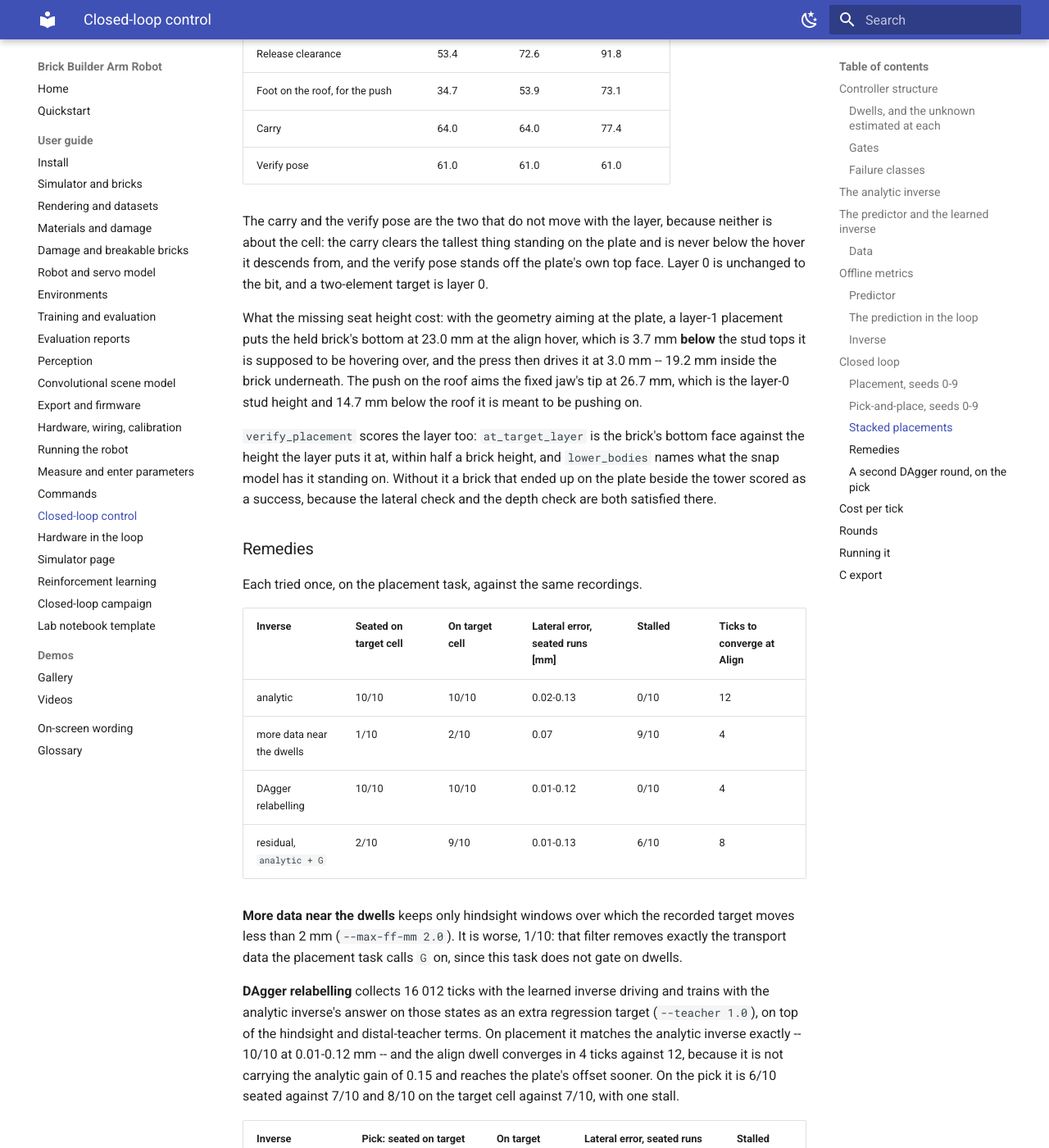
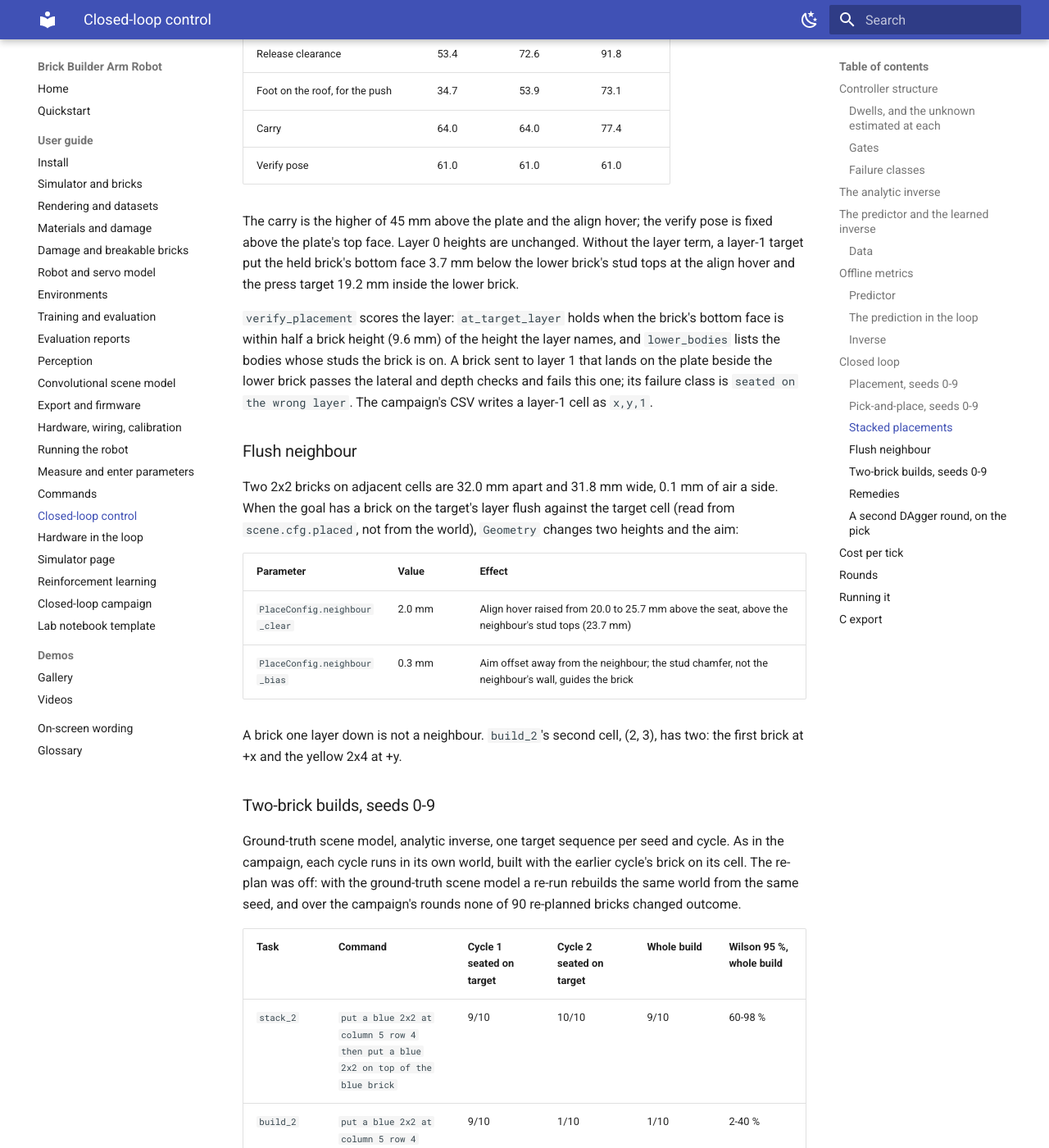
Before and after one commit to k-h-nunn/brick-builder-arm-robot, an MkDocs documentation site: the page built from docs/guide/12-closed-loop-control.md, in a window 1280 px wide and 1400 px high, scrolled down 9331 px. Shown: the whole window at 82% size. Built offline with MkDocs 1.6.1 and Material for MkDocs 9.7.7, drawn with Linux system fonts in a browser that asks for light colours; some of the changed text lies outside the part shown.

Commit message:
Document second-layer seating, the flush neighbour and the two-brick builds
Heights per layer, layer scoring, the flush-neighbour hover and aim, and seeds 0-9 for stack_2
and build_2 with the ground-truth scene model, per cycle and per build with Wilson intervals,
and the two scene-model failures that stop the stacked build's second cycle.

Co-Authored-By: Claude Opus 5.5 <noreply@anthropic.com>
Claude-Session: https://claude.ai/code/session_01HD3mMEkNC6Z1TH7gLTdMMh

````diff
--- a/docs/guide/12-closed-loop-control.md
+++ b/docs/guide/12-closed-loop-control.md
@@ -287,16 +287,16 @@ learned term to the analytic one neither helps nor hurts.
 
 ### Stacked placements
 
-A brick that goes on top of another one seats on that brick's studs, one brick height above the
-plate's top face. Every height the script derives is measured from the seat, so the target's
-layer has to reach the geometry: `Geometry` takes `(x, y)` or `(x, y, layer)`, and
+A target cell is `(x, y)` on the baseplate or `(x, y, layer)`; a two-element target is layer 0.
+`Geometry` measures every height of the descent from the seat, the held brick's bottom face at
+full insertion:
 
 ```
 seat = plate top + layer * 19.2 mm
 ```
 
-With the baseplate 3.0 mm thick and a DUPLO 2x2 19.2 mm tall with 4.5 mm studs, that is what the
-script asks for at each layer, as TCP heights above the table:
+TCP heights above the table [mm], baseplate 3.0 mm thick, DUPLO 2x2 19.2 mm tall with 4.5 mm
+studs:
 
 | Height | Layer 0 | Layer 1 | Layer 2 |
 |---|---|---|---|
@@ -309,23 +309,81 @@ script asks for at each layer, as TCP heights above the table:
 | Carry | 64.0 | 64.0 | 77.4 |
 | Verify pose | 61.0 | 61.0 | 61.0 |
 
-The carry and the verify pose are the two that do not move with the layer, because neither is
-about the cell: the carry clears the tallest thing standing on the plate and is never below the
-hover it descends from, and the verify pose stands off the plate's own top face. Layer 0 is
-unchanged to the bit, and a two-element target is layer 0.
+The carry is the higher of 45 mm above the plate and the align hover; the verify pose is fixed
+above the plate's top face. Layer 0 heights are unchanged. Without the layer term, a layer-1
+target put the held brick's bottom face 3.7 mm below the lower brick's stud tops at the align
+hover and the press target 19.2 mm inside the lower brick.
 
-What the missing seat height cost: with the geometry aiming at the plate, a layer-1 placement
-puts the held brick's bottom at 23.0 mm at the align hover, which is 3.7 mm **below** the stud
-tops it is supposed to be hovering over, and the press then drives it at 3.0 mm -- 19.2 mm inside
-the brick underneath. The push on the roof aims the fixed jaw's tip at 26.7 mm, which is the
-layer-0 stud height and 14.7 mm below the roof it is meant to be pushing on.
+`verify_placement` scores the layer: `at_target_layer` holds when the brick's bottom face is
+within half a brick height (9.6 mm) of the height the layer names, and `lower_bodies` lists the
+bodies whose studs the brick is on. A brick sent to layer 1 that lands on the plate beside the
+lower brick passes the lateral and depth checks and fails this one; its failure class is
+`seated on the wrong layer`. The campaign's CSV writes a layer-1 cell as `x,y,1`.
 
-`verify_placement` scores the layer too: `at_target_layer` is the brick's bottom face against the
-height the layer puts it at, within half a brick height, and `lower_bodies` names what the snap
-model has it standing on. Without it a brick that ended up on the plate beside the tower scored
-as a success, because the lateral check and the depth check are both satisfied there.
+### Flush neighbour
 
-<!-- STACK RESULTS -->
+Two 2x2 bricks on adjacent cells are 32.0 mm apart and 31.8 mm wide, 0.1 mm of air a side. When
+the goal has a brick on the target's layer flush against the target cell (read from
+`scene.cfg.placed`, not from the world), `Geometry` changes two heights and the aim:
+
+| Parameter | Value | Effect |
+|---|---|---|
+| `PlaceConfig.neighbour_clear` | 2.0 mm | Align hover raised from 20.0 to 25.7 mm above the seat, above the neighbour's stud tops (23.7 mm) |
+| `PlaceConfig.neighbour_bias` | 0.3 mm | Aim offset away from the neighbour; the stud chamfer, not the neighbour's wall, guides the brick |
+
+A brick one layer down is not a neighbour. `build_2`'s second cell, (2, 3), has two: the first
+brick at +x and the yellow 2x4 at +y.
+
+### Two-brick builds, seeds 0-9
+
+Ground-truth scene model, analytic inverse, one target sequence per seed and cycle. As in the
+campaign, each cycle runs in its own world, built with the earlier cycle's brick on its cell. The
+re-plan was off: with the ground-truth scene model a re-run rebuilds the same world from the same
+seed, and over the campaign's rounds none of 90 re-planned bricks changed outcome.
+
+| Task | Command | Cycle 1 seated on target | Cycle 2 seated on target | Whole build | Wilson 95 %, whole build |
+|---|---|---|---|---|---|
+| `stack_2` | `put a blue 2x2 at column 5 row 4 then put a blue 2x2 on top of the blue brick` | 9/10 | 10/10 | 9/10 | 60-98 % |
+| `build_2` | `put a blue 2x2 at column 5 row 4 then put a blue 2x2 left of the blue brick` | 9/10 | 1/10 | 1/10 | 2-40 % |
+
+Wilson 95 % per cycle: 9/10 is 60-98 %, 10/10 is 72-100 %, 1/10 is 2-40 %.
+
+Cycle 1 is the same placement, (4, 3, 0), in both tasks and reproduces per seed to 0.01 mm.
+Seed 4 misses in both: 0.42 mm short of full depth against the 0.3 mm tolerance.
+
+`stack_2`, cycle 2, (4, 3, 1): seated on all ten; lateral error 0.11-0.34 mm, tilt
+0.95-2.76 deg, bottom face 0.27-0.70 mm below the nominal layer-1 height.
+
+`build_2`, cycle 2, (2, 3, 0): seated on seed 8 only. Eight of the nine misses are on the cell
+(lateral 0.04-2.00 mm) and 0.53-4.50 mm short of full depth at 0.73-4.29 deg tilt; seed 1 is on
+the neighbouring cell (16.33 mm). The brick is pressed between two flush neighbours and stops
+tilted; the flush-neighbour hover and aim do not change the count.
+
+With the convolutional scene model driving, the stacked build's second cycle does not seat
+(`scripts/make_campaign_video.py --probe`, seeds 0 and 1 with ground-truth target sequences;
+seeds 0, 1, 2, 3 and 5 with target sequences recorded through the model). Two perception
+failures, read off the panels on seed 0:
+
+| Step | Scene model output | Effect |
+|---|---|---|
+| Lift | White 2x4 on the table not segmented | No reference blob: no estimate of the brick in the jaws; with target sequences recorded through the model, the twin has nothing to line up on and the run stops |
+| Align | Held blue brick and the blue brick under it segmented as one instance | No Align measurement for 40 ticks; the press starts from a scene-state error of 14.6 mm and the brick does not seat |
+
+The side-by-side build fails at the same Align step (seed 8: no Align measurement, brick not
+seated). The recording of the stacked build is driven by the ground-truth scene model and shows
+the convolutional model's output in its panels: [Two-brick stack video](../demos/videos.md#two-brick-stack-video).
+
+Reproduction, 20 episodes in one process, 44.7 min at nice 19 and two threads:
+
+```bash
+CUDA_VISIBLE_DEVICES="" MUJOCO_GL=egl OMP_NUM_THREADS=2 \
+  python -m brick_builder.campaign.runner results/campaign/stacked_builds/evaluate_jobs.json
+```
+
+The job file lists `stack_2` and `build_2` on seeds 0-9, each job
+`{"source_name": "ideal", "inverse": "analytic", "predictor": "analytic", "replan": false,
+"phase": "evaluate", "round_index": 0}` with its `task`, `seed` and the recording cache; records
+append to the file its `out` names, one JSON line per episode.
 
 ### Remedies
 
````
